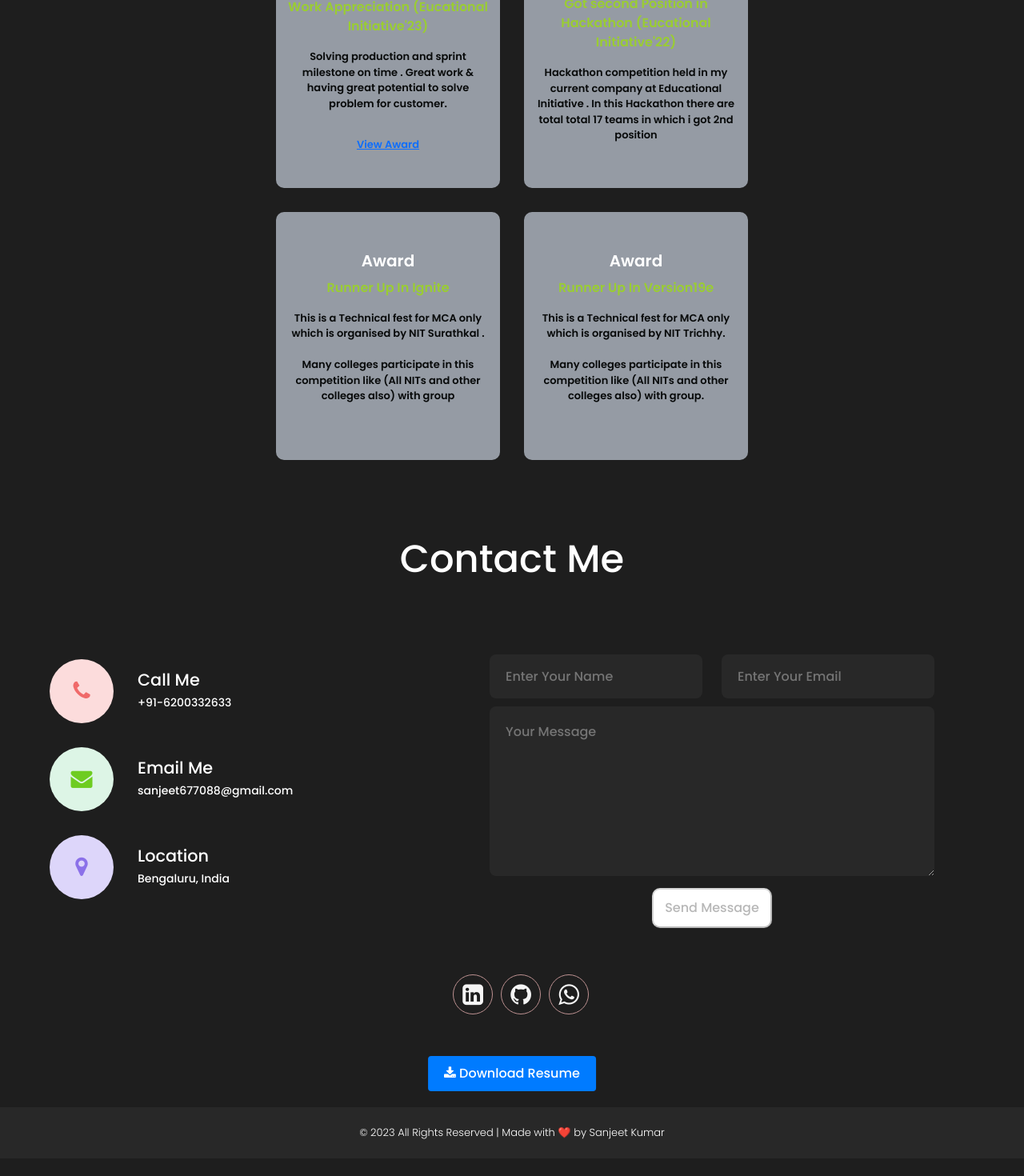
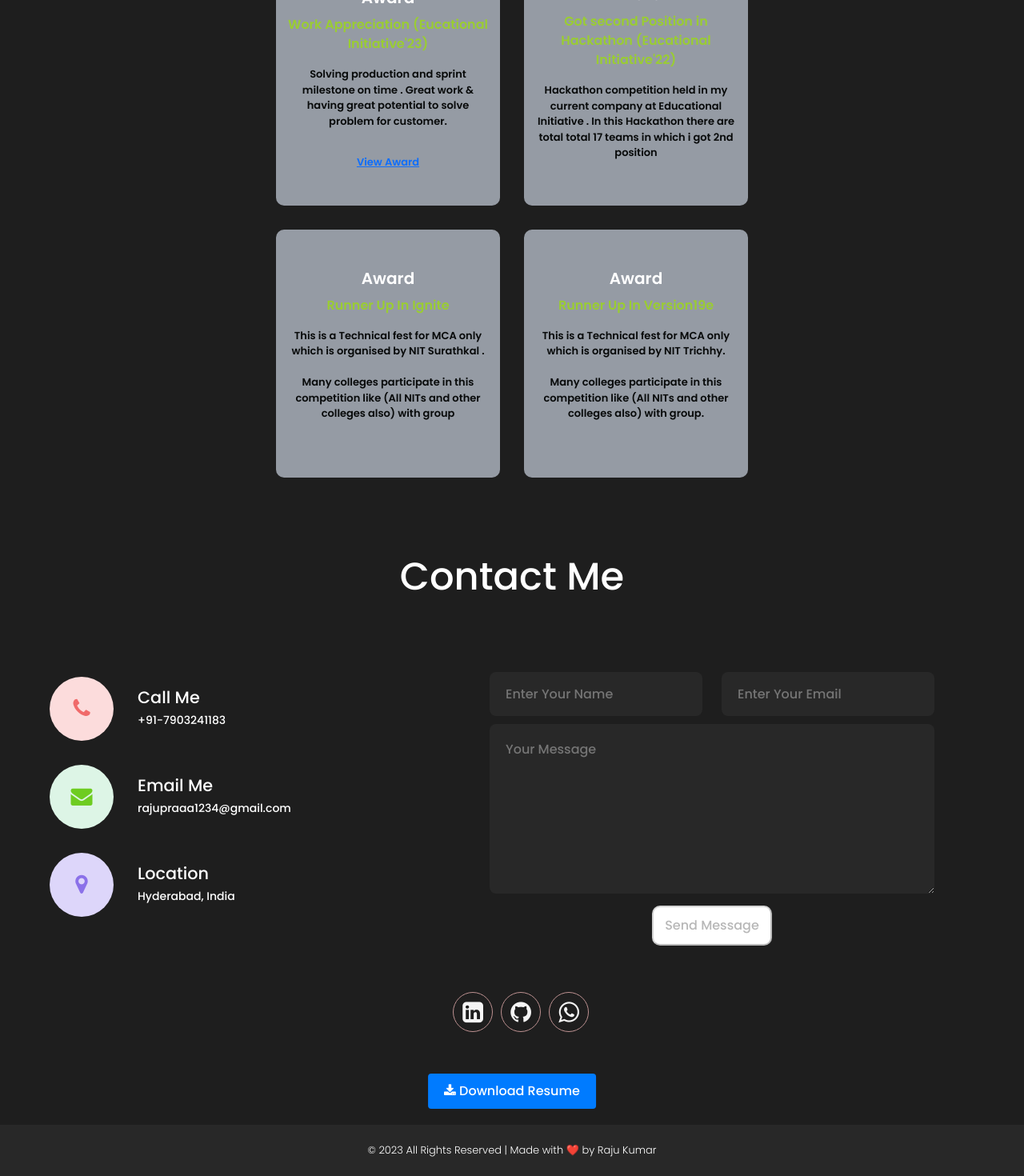
Before and after one commit to rajupraaa1234/ReactMyPortfolio, a React (Create React App) app: page / in a window 1280 px wide. Shown: the part 5087-6557 px from the top of the page at 80% size. Before the commit the page ends 6535 px from the top, so only its background shows below. Built offline with nearby package versions, Linux system fonts and the light colour scheme.

Commit message:
All Done

```diff
--- a/src/components/Achievements/achievements.css
+++ b/src/components/Achievements/achievements.css
@@ -37,9 +37,9 @@
   width: 280px;
   border-radius: 10px !important;
   justify-content: center;
-  padding: 5px 10px;
+  padding: 10px;
   display: flex;
-  height: 310px;
+  min-height: 310px;
   /* min-height: 250px; */
   overflow: hidden;
   align-items: center;
--- a/src/components/ContactMe/contactMe.js
+++ b/src/components/ContactMe/contactMe.js
@@ -144,9 +144,8 @@ const ContactMe = (e) => {
 
               <div className="hire-btn-container">
                 <button
-                  className={`hire-btn ${disableSubmit && "disabled-btn"} ${
-                    isFormSubmitting && "form-submit"
-                  }`}
+                  className={`hire-btn ${disableSubmit && "disabled-btn"} ${isFormSubmitting && "form-submit"
+                    }`}
                   type="submit"
                   disabled={isFormSubmitting || disableSubmit}
                 >
--- a/src/components/Footer/footer.js
+++ b/src/components/Footer/footer.js
@@ -4,7 +4,7 @@ import "./footer.css";
 const Footer = () => {
   return (
     <footer className="footer">
-      © {new Date().getFullYear()} All Rights Reserved | Made with ❤️ by Sanjeet Kumar
+      © {new Date().getFullYear()} All Rights Reserved | Made with ❤️ by Raju Kumar
     </footer>
   );
 };
--- a/src/components/Resume/resume.js
+++ b/src/components/Resume/resume.js
@@ -1,29 +1,21 @@
 import React from 'react';
 import './resume.css'; // Import your CSS file
-import sanjeetResume from "../../assets/sanjeet_resume.pdf";
+import rajuResume from "../../assets/rajuResume.pdf";
 
 const Resume = () => {
   const handleDownload = () => {
-    // Implement your download logic here
-    // Create an anchor element
     const link = document.createElement('a');
-    link.href = sanjeetResume; // Path to the PDF file
-    link.download = 'Sanjeet_Resume.pdf'; // Specify the desired file name
-
-    // Simulate a click on the anchor to trigger the download
+    link.href = rajuResume; // Path to the PDF file
+    link.download = 'Raju_Resume.pdf'; // Specify the desired file name
     link.click();
   };
 
   return (
     <div className="resume-button-container">
-        <button className="download-button" onClick={handleDownload}>
-            <i className="fa fa-download"></i> Download Resume
-        </button>
+      <button className="download-button" onClick={handleDownload}>
+        <i className="fa fa-download"></i> Download Resume
+      </button>
     </div>
-
-    // <button className="download-button" onClick={handleDownload}>
-    //   <i className="fa fa-download"></i> Download Resume
-    // </button>
   );
 };
 
--- a/src/data/contactMe.js
+++ b/src/data/contactMe.js
@@ -2,21 +2,19 @@ export const contactDetails = [
   {
     id: 1,
     icon: "fa fa-phone",
-    contact_info: "+91-6200332633",
-    // contact_info: "+91-8594946388",
+    contact_info: "+91-7903241183",
     contact_name: "Call Me",
   },
   {
     id: 2,
     icon: "fa fa-envelope",
-    // "arrout29@gmail.com",
-    contact_info: "sanjeet677088@gmail.com",
+    contact_info: "rajupraaa1234@gmail.com",
     contact_name: "Email Me",
   },
   {
     id: 3,
     icon: "fa fa-map-marker",
-    contact_info: "Bengaluru, India",
+    contact_info: "Hyderabad, India",
     contact_name: "Location",
   },
 ];
--- a/src/data/profileLinks.js
+++ b/src/data/profileLinks.js
@@ -2,19 +2,19 @@ export const profileLinks = [
   {
     id: 1,
     name: "LinkedIn",
-    link: "https://www.linkedin.com/in/sanjeet-kumar-8aa798191",
+    link: "https://www.linkedin.com/in/rajupraaa7272",
     social_icon: "fa fa-linkedin-square",
   },
   {
     id: 2,
     name: "GitHub",
-    link: "https://github.com/SANJEETNITK",
+    link: "https://github.com/rajupraaa1234",
     social_icon: "fa fa-github",
   },
   {
     id: 4,
     name: "WhatsApp",
-    link: "https://wa.me/+916200332633?text=Hi",
+    link: "https://wa.me/+917903241183?text=Hi",
     social_icon: "fa fa-whatsapp",
   },
 ];
```
Also changed, not shown: 2 other files (tests, documents, lock files or other folders).
